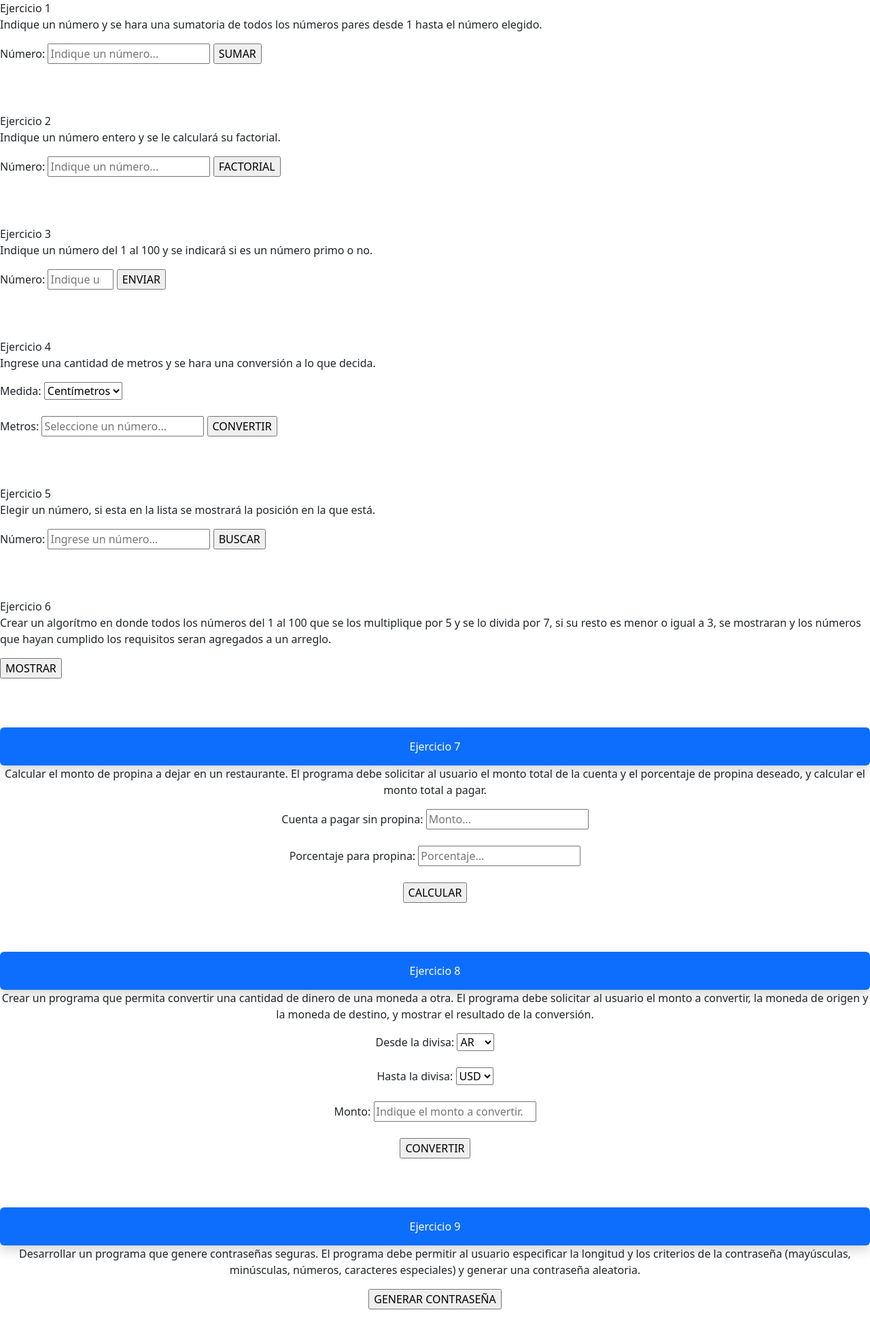
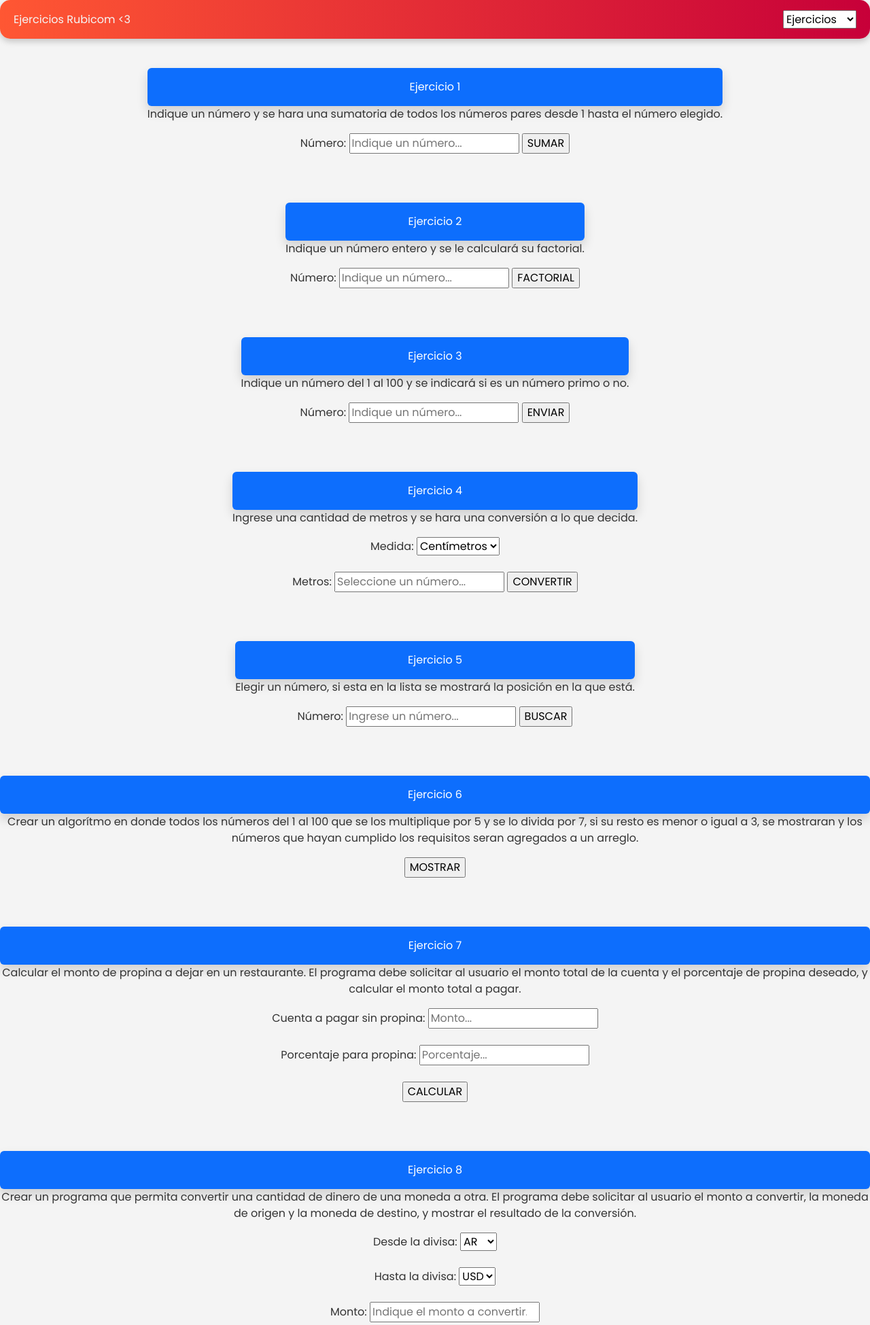
Before and after one commit to MatiasTorterolo/Ejercicios, a PHP site: page / in a window 1280 px wide. Shown: the top 1949 px of the page at 68% size. Run offline with PHP 8.4, Linux system fonts and the light colour scheme.

Commit message:
agregando estilos

```diff
--- /dev/null
+++ b/css/style.css
@@ -0,0 +1,53 @@
+
+body{
+
+    margin: 0;
+    padding: 0;
+    padding-top: 100px;
+    font-family: 'Poppins', sans-serif;
+    background-color: #f4f4f4;
+    color: #333;
+    flex-direction: column;
+    text-align: center;
+    display: flex;
+    justify-content: center;
+    align-items: center;
+
+}
+
+.navbar{
+
+    position: sticky;
+    display: flex;
+    justify-content: space-between;
+    border-radius: 15px;
+    color: whitesmoke;
+    background: linear-gradient(to right, #ff5733, #c70039);
+    padding: 15px 20px;
+    box-shadow: 0px 4px 10px rgba(0, 0, 0, 0.2);
+    position: fixed;
+    width: 100%;
+    top: 0;
+    left: 0;
+    z-index: 1000;
+
+}
+
+.logo{
+
+    color: whitesmoke;
+}
+
+.nav-links{
+
+    list-style: none;
+    display: flex;  /* Asegura que los elementos estén en horizontal */
+    align-items: center; /* Alinea los elementos verticalmente */
+    padding: 0;
+
+}
+
+.input{
+
+    width: 250px;
+}
--- a/ej10.php
+++ b/ej10.php
@@ -40,7 +40,7 @@ if($method === "POST") {
 
     if( ($altura and $peso) !== false and ($altura and $peso) !== null) {
 
-        $resultado = calcularIMC($altura, $peso);
+        $resultado = bcdiv(calcularIMC($altura, $peso), '1', 2);
 
         echo "
         <style>
--- a/index.php
+++ b/index.php
@@ -8,11 +8,32 @@ Click nbfs://nbhost/SystemFileSystem/Templates/Project/PHP/PHPProject.php to edi
         <title>EJERCICIOS</title>
         <meta charset="UTF-8">
         <link rel="stylesheet" href="https://cdn.jsdelivr.net/npm/bootstrap@5.3.2/dist/css/bootstrap.min.css">
+        <link rel="stylesheet" href="css/style.css">
+        <link href="https://fonts.googleapis.com/css2?family=Poppins:wght@300;400;700&display=swap" rel="stylesheet">
     </head>
     <body>
 
+        <nav class="navbar">
+            <div class="logo">Ejercicios Rubicom <3</div>
+
+            <select id="ejercicios" name="ejercicios">
+                <option value="" disabled selected>Ejercicios</option>
+                <option>Ejercicio 1</option>
+                <option>Ejercicio 2</option>
+                <option>Ejercicio 3</option>
+                <option>Ejercicio 4</option>
+                <option>Ejercicio 5</option>
+                <option>Ejercicio 6</option>
+                <option>Ejercicio 7</option>
+                <option>Ejercicio 8</option>
+                <option>Ejercicio 9</option>
+                <option>Ejercicio 10</option>
+            </select>
+
+        </nav>
+
         <div class="Ejercicio 1">
-            <div>Ejercicio 1</div>
+            <div class="text-center bg-primary text-white p-3 rounded shadow">Ejercicio 1</div>
 
             <p>Indique un número y se hara una sumatoria de todos los números pares desde 1 hasta el número elegido.</p>
 
@@ -20,7 +41,7 @@ Click nbfs://nbhost/SystemFileSystem/Templates/Project/PHP/PHPProject.php to edi
 
                 <label for="numero">Número:</label>
 
-                <input type="number" id="numero" name="numero" placeholder="Indique un número..." required>
+                <input class="input" type="number" id="numero" name="numero" placeholder="Indique un número..." required>
 
                 <input type="submit" value="SUMAR">
 
@@ -31,7 +52,7 @@ Click nbfs://nbhost/SystemFileSystem/Templates/Project/PHP/PHPProject.php to edi
         <br> <br> <br>
 
         <div class="Ejercicio 2">
-            <div>Ejercicio 2</div>
+            <div class="text-center bg-primary text-white p-3 rounded shadow">Ejercicio 2</div>
 
             <p>Indique un número entero y se le calculará su factorial.</p>
 
@@ -39,7 +60,7 @@ Click nbfs://nbhost/SystemFileSystem/Templates/Project/PHP/PHPProject.php to edi
 
                 <label for="numero">Número:</label>
 
-                <input type="number" id="numero" name="numero" placeholder="Indique un número..." required>
+                <input class="input" type="number" id="numero" name="numero" placeholder="Indique un número..." required>
 
                 <input type="submit" value="FACTORIAL">
 
@@ -49,7 +70,7 @@ Click nbfs://nbhost/SystemFileSystem/Templates/Project/PHP/PHPProject.php to edi
         <br> <br> <br>
 
         <div class="Ejercicio 3">
-            <div>Ejercicio 3</div>
+            <div class="text-center bg-primary text-white p-3 rounded shadow">Ejercicio 3</div>
 
             <p>Indique un número del 1 al 100 y se indicará si es un número primo o no.</p>
 
@@ -57,7 +78,7 @@ Click nbfs://nbhost/SystemFileSystem/Templates/Project/PHP/PHPProject.php to edi
 
                 <label for="numero">Número:</label>
 
-                <input type="number" id="numero" name="numero" placeholder="Indique un número..." min="1" max="100" required>
+                <input class="input" type="number" id="numero" name="numero" placeholder="Indique un número..." min="1" max="100" required>
 
                 <input type="submit" value="ENVIAR">
             </form>
@@ -66,7 +87,7 @@ Click nbfs://nbhost/SystemFileSystem/Templates/Project/PHP/PHPProject.php to edi
         <br> <br> <br>
 
         <div class="Ejercicio 4">
-            <div>Ejercicio 4</div>
+            <div class="text-center bg-primary text-white p-3 rounded shadow">Ejercicio 4</div>
 
             <p>Ingrese una cantidad de metros y se hara una conversión a lo que decida.</p>
 
@@ -82,7 +103,7 @@ Click nbfs://nbhost/SystemFileSystem/Templates/Project/PHP/PHPProject.php to edi
                 <br> <br>
 
                 <label for="metros">Metros:</label>
-                <input type="number" step="any" id="metros" name="metros" placeholder="Seleccione un número..." required>
+                <input class="input" type="number" step="any" id="metros" name="metros" placeholder="Seleccione un número..." required>
                 <input type="submit" value="CONVERTIR">
 
             </form>
@@ -91,14 +112,14 @@ Click nbfs://nbhost/SystemFileSystem/Templates/Project/PHP/PHPProject.php to edi
         <br> <br> <br>
 
         <div class="Ejercicio 5">
-            <div>Ejercicio 5</div>
+            <div class="text-center bg-primary text-white p-3 rounded shadow">Ejercicio 5</div>
 
             <p>Elegir un número, si esta en la lista se mostrará la posición en la que está.</p>
 
             <form action="ej5.php" method="POST">
 
                 <label for="numero">Número:</label>
-                <input type="number" id="numero" name="numero" placeholder="Ingrese un número..." required>
+                <input class="input" type="number" id="numero" name="numero" placeholder="Ingrese un número..." required>
                 <input type="submit" value="BUSCAR">
 
             </form>
@@ -107,7 +128,7 @@ Click nbfs://nbhost/SystemFileSystem/Templates/Project/PHP/PHPProject.php to edi
         <br> <br> <br>
 
         <div class="Ejercicio 6">
-            <div>Ejercicio 6</div>
+            <div class="text-center bg-primary text-white p-3 rounded shadow">Ejercicio 6</div>
 
             <p>Crear un algorítmo en donde todos los números del 1 al 100 que se los multiplique por 5 y se lo divida por 7, si su resto es menor o igual a 3, se mostraran y los números que hayan cumplido los requisitos seran agregados a un arreglo.</p>
 
@@ -128,18 +149,19 @@ Click nbfs://nbhost/SystemFileSystem/Templates/Project/PHP/PHPProject.php to edi
             <form action="ej7.php" method="POST" class="text-center">
 
                 <label for="cuentaSinPropina">Cuenta a pagar sin propina:</label>
-                <input type="number" id="cuentaSinPropina" name="cuentaSinPropina" placeholder="Monto...">
+                <input class="input" type="number" id="cuentaSinPropina" name="cuentaSinPropina" placeholder="Monto...">
 
                 <br> <br>
 
                 <label for="porcentajePropina">Porcentaje para propina:</label>
-                <input type="number" id="porcentajePropina" name="porcentajePropina" placeholder="Porcentaje...">
+                <input class="input" type="number" id="porcentajePropina" name="porcentajePropina" placeholder="Porcentaje...">
 
                 <br> <br>
 
                 <input type="submit" value="CALCULAR">
 
             </form>
+
         </div>
 
         <br> <br> <br>
@@ -174,7 +196,7 @@ Click nbfs://nbhost/SystemFileSystem/Templates/Project/PHP/PHPProject.php to edi
                 <br> <br>
 
                 <label for="monto">Monto:</label>
-                <input type="number" id="monto" name="monto" placeholder="Indique el monto a convertir...">
+                <input class="input" type="number" id="monto" name="monto" placeholder="Indique el monto a convertir...">
 
                 <br> <br>
 
@@ -207,12 +229,12 @@ Click nbfs://nbhost/SystemFileSystem/Templates/Project/PHP/PHPProject.php to edi
             <form action="ej10.php" method="POST" class="text-center">
 
                 <label for="altura">Altura en centimetros:</label>
-                <input type="number" id="altura" name="altura" placeholder="Indique su altura...">
+                <input class="input" type="number" id="altura" name="altura" placeholder="Indique su altura...">
 
                 <br> <br>
 
                 <label for="peso">Peso en kilogramos:</label>
-                <input type="number" id="peso" name="peso" placeholder="Indique su peso...">
+                <input class="input" type="number" id="peso" name="peso" placeholder="Indique su peso...">
 
                 <br> <br>
 
--- a/nbproject/private/private.xml
+++ b/nbproject/private/private.xml
@@ -5,6 +5,7 @@
         <group>
             <file>file:/C:/xampp/htdocs/Ejercicios/ej6.php</file>
             <file>file:/C:/xampp/htdocs/Ejercicios/ej1.php</file>
+            <file>file:/C:/xampp/htdocs/Ejercicios/ej10.php</file>
             <file>file:/C:/xampp/htdocs/Ejercicios/ej7.php</file>
             <file>file:/C:/xampp/htdocs/Ejercicios/index.php</file>
             <file>file:/C:/xampp/htdocs/Ejercicios/ej8.php</file>
```
